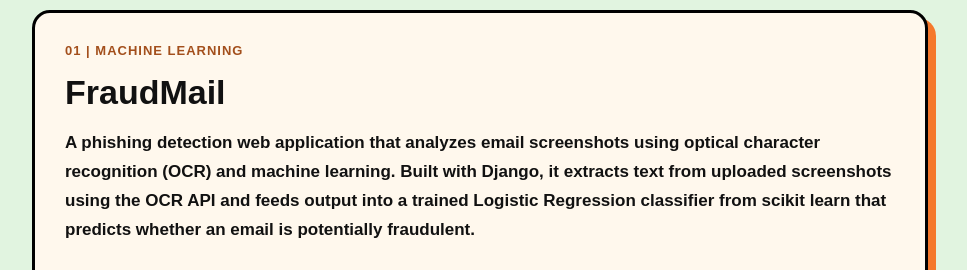
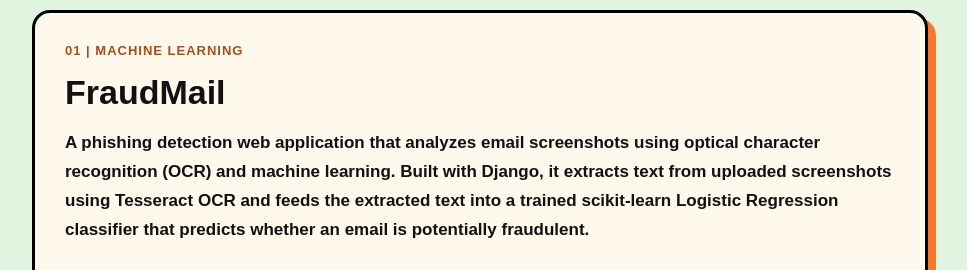
Before and after one commit to JasonKshr/JasonPortfolio, a website: page public/index.html in a window 1280 px wide. Shown: the part 2880-3150 px from the top of the page, without its empty margins (160-1127 px from the left). Drawn offline with Linux system fonts and the light colour scheme; no server answers.

Commit message:
changed text

```diff
--- a/public/index.html
+++ b/public/index.html
@@ -180,13 +180,7 @@
                     <h3>FraudMail</h3>
 
                     <p>
-                        A phishing detection web application that
-                        analyzes email screenshots using optical
-                        character recognition (OCR) and machine learning.
-                        Built with Django, it extracts text from uploaded
-                        screenshots using the OCR API and feeds output into
-                        a trained Logistic Regression classifier from scikit
-                        learn that predicts whether an email is potentially fraudulent.
+                        A phishing detection web application that analyzes email screenshots using optical character recognition (OCR) and machine learning. Built with Django, it extracts text from uploaded screenshots using Tesseract OCR and feeds the extracted text into a trained scikit-learn Logistic Regression classifier that predicts whether an email is potentially fraudulent.
                     </p>
 
                     <div class="project-demo">
```
